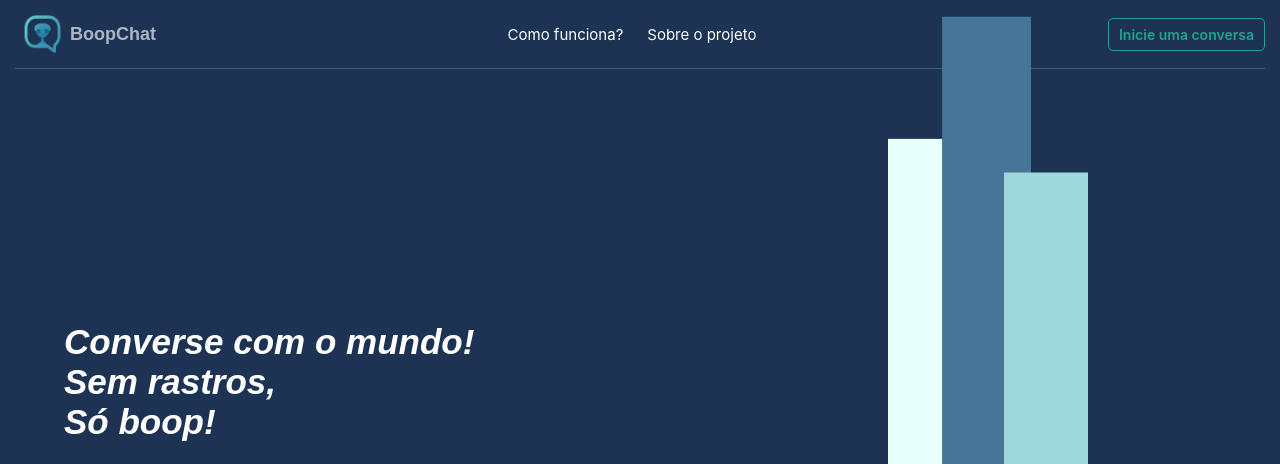
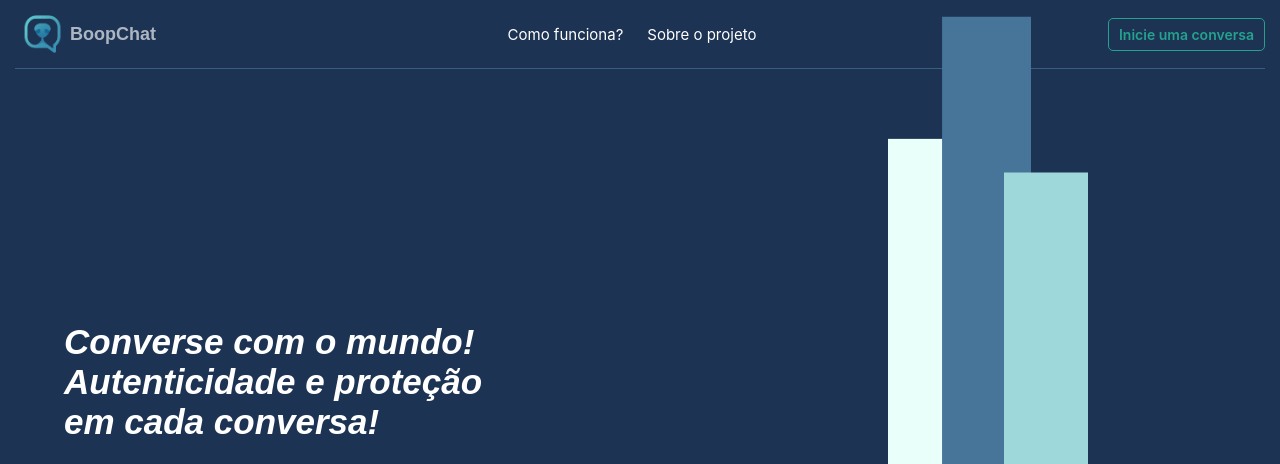
Before and after one commit to ryanpabloac/boopchat, a plain HTML site: page templates/index.html in a window 1280 px wide. Shown: the top 464 px of the page. Drawn offline with nearby package versions, Linux system fonts and the light colour scheme.

Commit message:
Update index.html

```diff
--- a/templates/index.html
+++ b/templates/index.html
@@ -25,8 +25,8 @@
         <div id="slogan">
             <p>
                 Converse com o mundo!<br>
-                Sem rastros,<br>
-                Só boop!
+                Autenticidade e proteção<br>
+                em cada conversa!
             </p>
             <div id="new-chat">
                 <a href="/cadastro">Inicie uma nova conversa</a>
```
